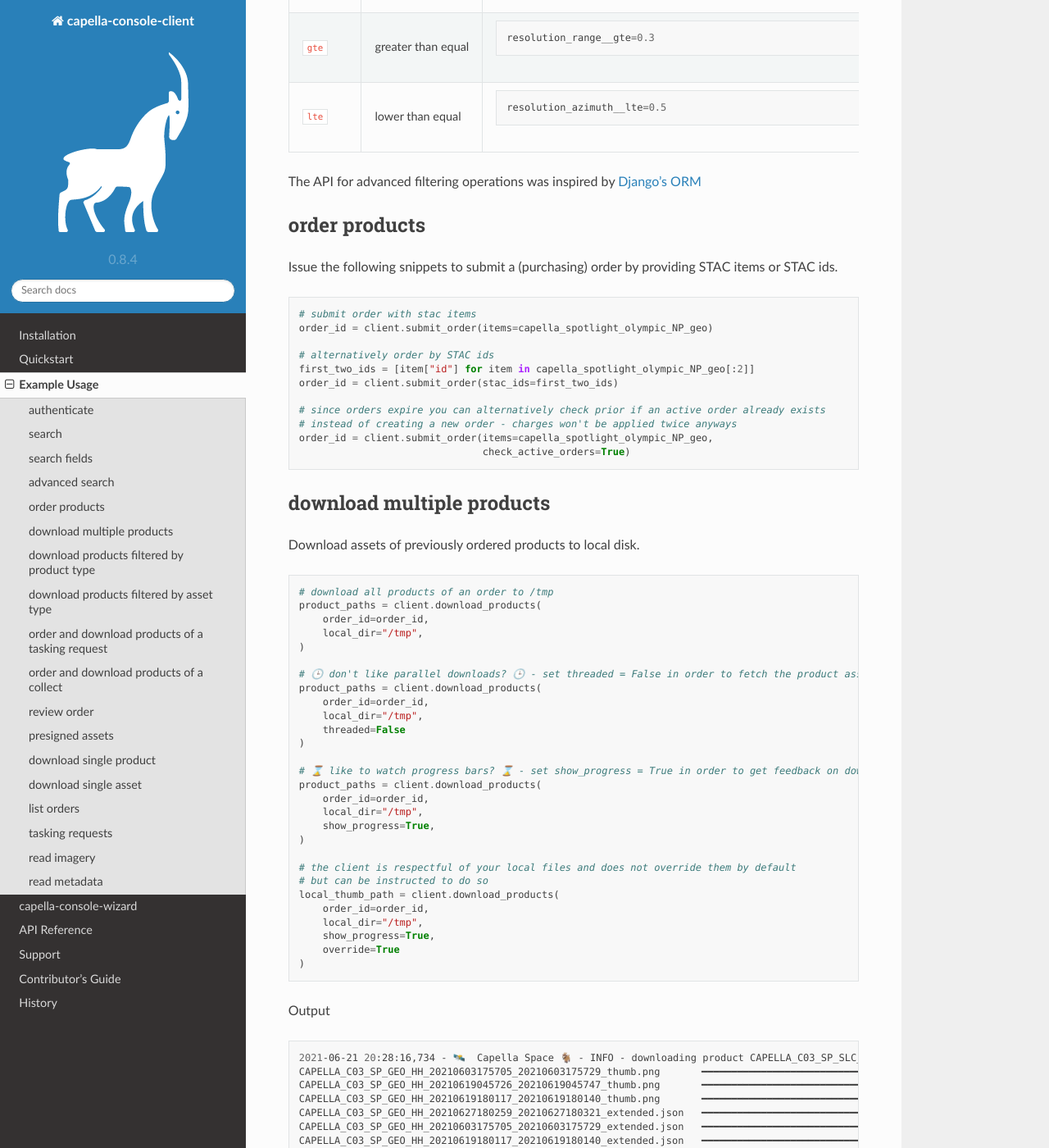
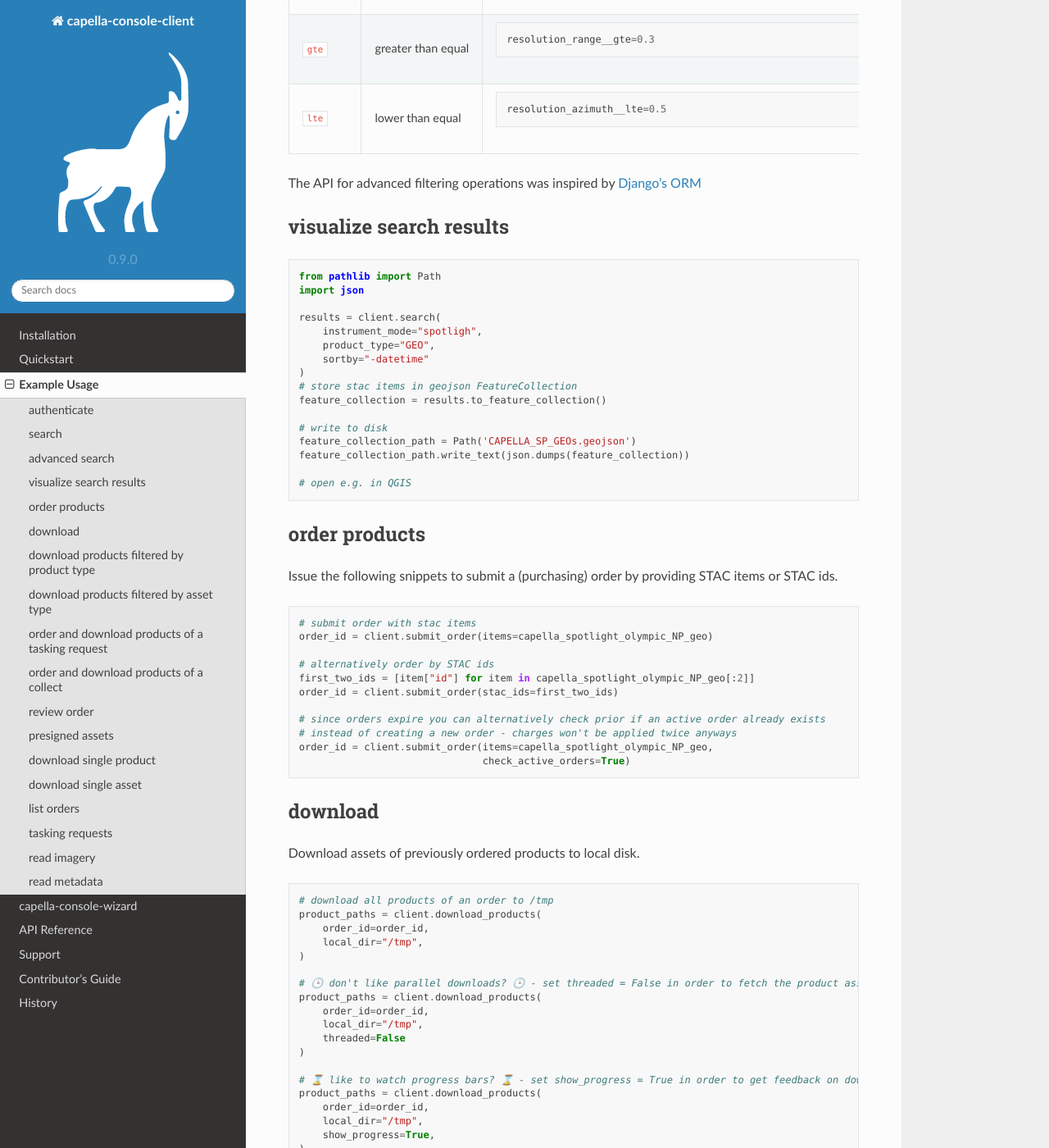
Before and after one commit to capellaspace/console-client, a Sphinx documentation site: the page built from docs/pages/example_usage.rst, in a window 1280 px wide and 1400 px high, scrolled down 5149 px. Shown: the whole window at 82% size. Built offline with Sphinx 7.4.7 and the Read the Docs theme 2.0.0, drawn with Linux system fonts in a browser that asks for light colours.

Commit message:
prep 0.9.0 release

```diff
--- a/capella_console_client/version.py
+++ b/capella_console_client/version.py
@@ -1 +1 @@
-__version__ = "0.8.4"
+__version__ = "0.9.0"
--- a/docs/pages/contributors.rst
+++ b/docs/pages/contributors.rst
@@ -20,19 +20,19 @@ counts, so please do not hesitate!
 
   .. code-block:: console
 
-    $ black capella_console_client
+    $ make formatter && make lint
 
 5. Check all of the unit tests pass by running
 
   .. code-block:: console
 
-    $ pytest --cov capella_console_client --cov-report=html -sv
+    $ make test
 
 6. Check the type checks pass by running
 
   .. code-block:: console
 
-    $ mypy capella_console_client
+    $ make types
 
 7. Send a pull request and bug the maintainer until it gets merged and
    published 🙂
--- a/docs/pages/example_usage.rst
+++ b/docs/pages/example_usage.rst
@@ -12,6 +12,7 @@ authenticate
 ############
 
 interactive prompt
+******************
 
 .. code:: python3
 
@@ -23,6 +24,7 @@ interactive prompt
 
 
 provide user credentials
+************************
 
 .. code:: python3
 
@@ -37,6 +39,7 @@ provide user credentials
 
 
 JWT
+***
 
 .. code:: python3
 
@@ -48,6 +51,7 @@ JWT
 
 
 token refresh with auto retry
+*****************************
 
 .. code:: python3
 
@@ -116,7 +120,7 @@ By default **up to 500** STAC items are returned. This can be increased by provi
 
 
 search fields
-##############
+*************
 
 .. list-table:: supported fields for search
     :widths: 30 40 20 20
@@ -374,6 +378,29 @@ advanced search
 The API for advanced filtering operations was inspired by `Django's ORM <https://docs.djangoproject.com/en/3.2/topics/db/queries/#chaining-filters>`_
 
 
+visualize search results
+########################
+
+.. code:: python3
+
+    from pathlib import Path
+    import json
+
+    results = client.search(
+        instrument_mode="spotligh",
+        product_type="GEO",
+        sortby="-datetime"
+    )
+    # store stac items in geojson FeatureCollection
+    feature_collection = results.to_feature_collection()
+
+    # write to disk
+    feature_collection_path = Path('CAPELLA_SP_GEOs.geojson')
+    feature_collection_path.write_text(json.dumps(feature_collection))
+
+    # open e.g. in QGIS
+
+
 order products
 ##############
 
@@ -394,8 +421,8 @@ Issue the following snippets to submit a (purchasing) order by providing STAC it
                                    check_active_orders=True)
 
 
-download multiple products
-##########################
+download
+########
 
 Download assets of previously ordered products to local disk.
 
@@ -634,7 +661,7 @@ single assets can be downloaded to gven paths
 
 
 list orders
-##############
+###########
 
 Issue the following snippet to view the ordering history
 
--- a/pyproject.toml
+++ b/pyproject.toml
@@ -1,6 +1,6 @@
 [tool.poetry]
 name = "capella-console-client"
-version = "0.8.4"
+version = "0.9.0"
 description = "Python SDK for api.capellaspace.com (search, order, download)"
 authors = ["Thomas Beyer <thomas.beyer@capellaspace.com>"]
 repository = "https://github.com/capellaspace/console-client"
```
Also changed, not shown: docs/pages/changelog.rst (+10 -3 lines), 2 other files.
